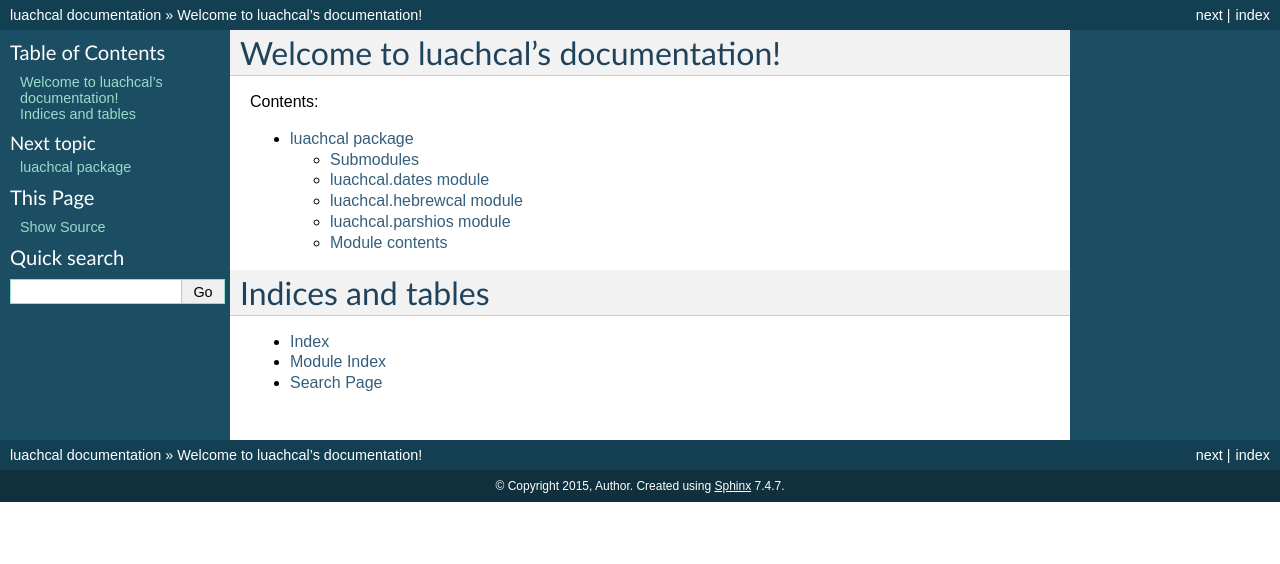
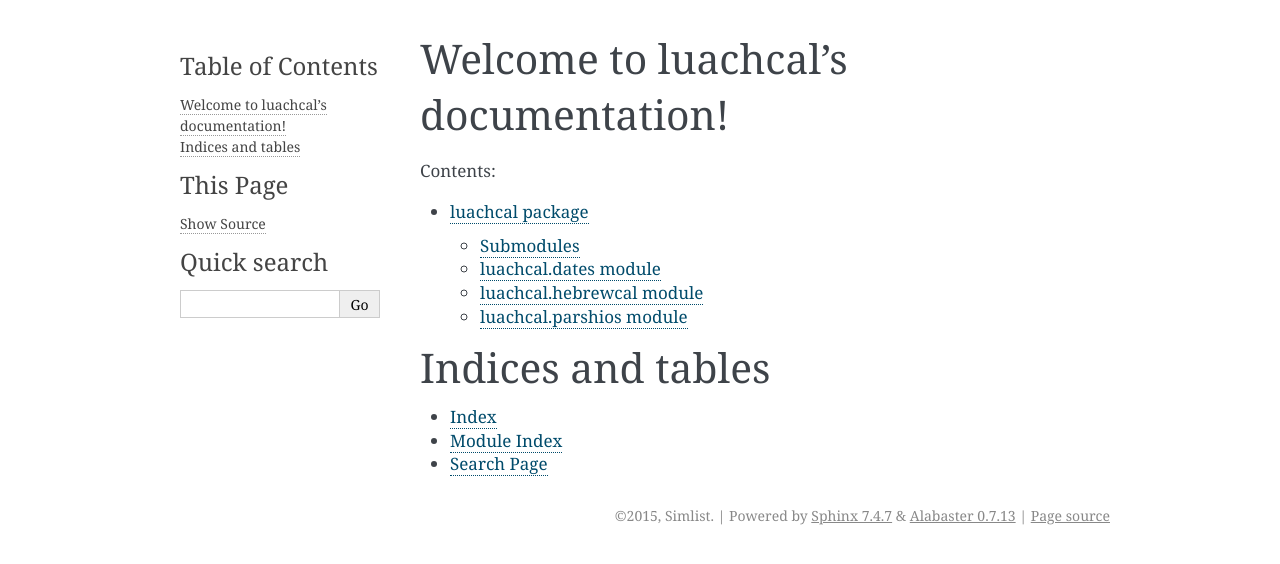
Before and after one commit to simlist/pyluach, a Sphinx documentation site: the page built from docs/index.rst, in a window 1280 px wide. Shown: the top 564 px of the page. Built offline with Sphinx 7.4.7, drawn with Linux system fonts in a browser that asks for light colours.

Commit message:
Doc work.

```diff
--- a/docs/conf.py
+++ b/docs/conf.py
@@ -19,6 +19,7 @@ import os
 # add these directories to sys.path here. If the directory is relative to the
 # documentation root, use os.path.abspath to make it absolute, like shown here.
 sys.path.insert(0, os.path.abspath('..'))
+sys.path.insert(0, os.path.abspath('../../'))
 
 # -- General configuration ------------------------------------------------
 
@@ -32,10 +33,16 @@ extensions = [
     'sphinx.ext.autodoc',
     'sphinx.ext.viewcode',
 	'sphinx.ext.autosummary',
-	'numpydoc',
+    'sphinx.ext.napoleon',
+#    'numpydoc',
 ]
+# Napoleon settings
+napoleon_include_special_with_doc = False
 
-numpydoc_class_members_toctree = False
+# Numpydoc settings (not using for now)
+#  numpydoc_class_members_toctree = False
+
+autodoc_default_flags = ['members', 'inherited-members', 'show-inheritance']
 
 # Add any paths that contain templates here, relative to this directory.
 templates_path = ['_templates']
@@ -51,16 +58,16 @@ master_doc = 'index'
 
 # General information about the project.
 project = u'luachcal'
-copyright = u'2015, Author'
+copyright = u'2015, Simlist'
 
 # The version info for the project you're documenting, acts as replacement for
 # |version| and |release|, also used in various other places throughout the
 # built documents.
 #
 # The short X.Y version.
-version = ''
+version = 'dev'
 # The full version, including alpha/beta/rc tags.
-release = ''
+release = '0.1.0dev'
 
 # The language for content autogenerated by Sphinx. Refer to documentation
 # for a list of supported languages.
@@ -105,7 +112,7 @@ pygments_style = 'sphinx'
 
 # The theme to use for HTML and HTML Help pages.  See the documentation for
 # a list of builtin themes.
-html_theme = 'default'
+html_theme = 'alabaster'
 
 # Theme options are theme-specific and customize the look and feel of a theme
 # further.  For a list of options available for each theme, see the
--- a/docs/luachcal.rst
+++ b/docs/luachcal.rst
@@ -9,7 +11,7 @@ luachcal.dates module
 
 .. automodule:: luachcal.dates
     :members:
-    :show-inheritance:
+	:show-inheritance:
 
 luachcal.hebrewcal module
 -------------------------
@@ -24,11 +26,3 @@ luachcal.parshios module
 .. automodule:: luachcal.parshios
     :members:
     :show-inheritance:
-
-
-Module contents
----------------
-
-.. automodule:: luachcal
-    :members:
-    :show-inheritance:
```
Also changed, not shown: other parts of docs/luachcal.rst (+2 -0 lines), 15 other files.
